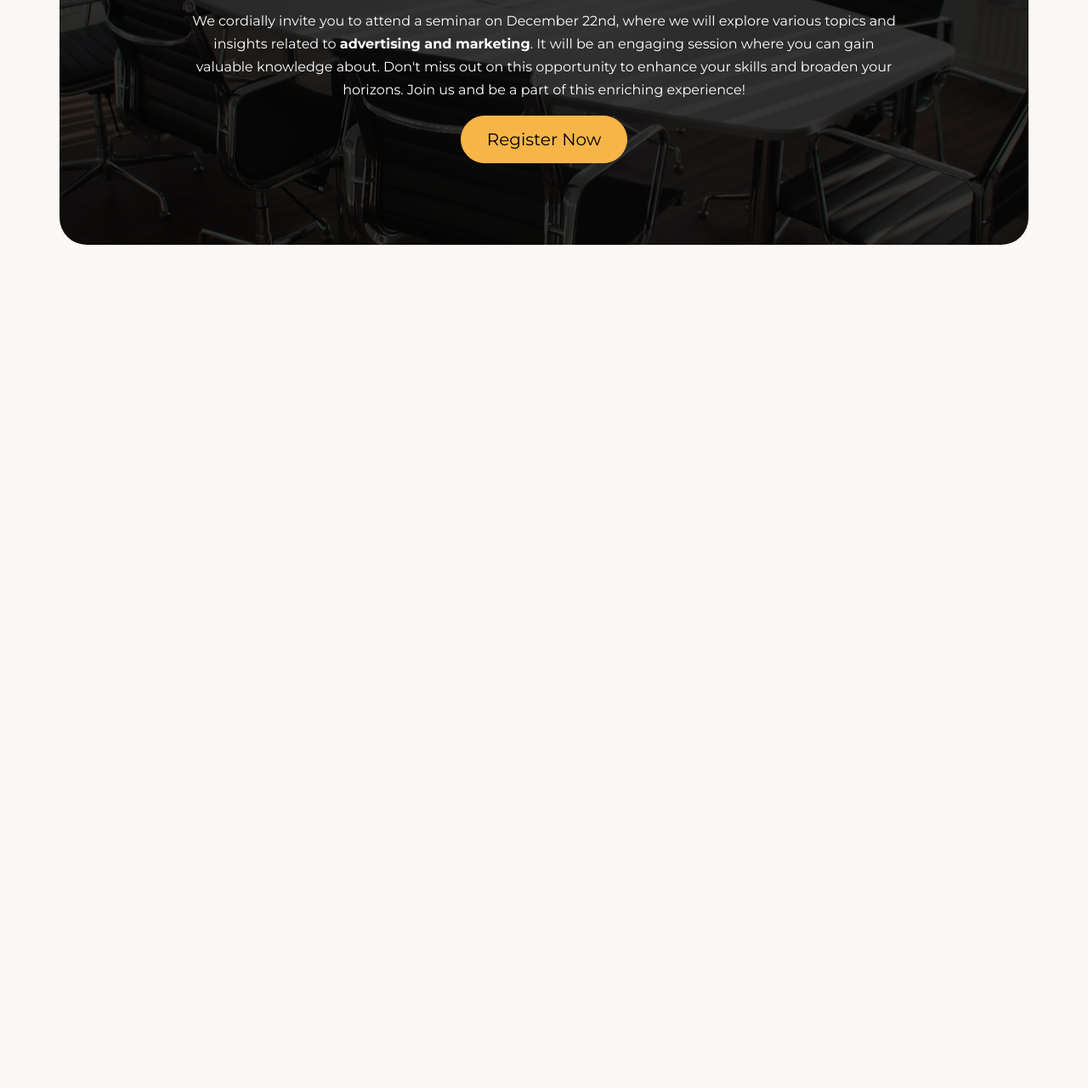
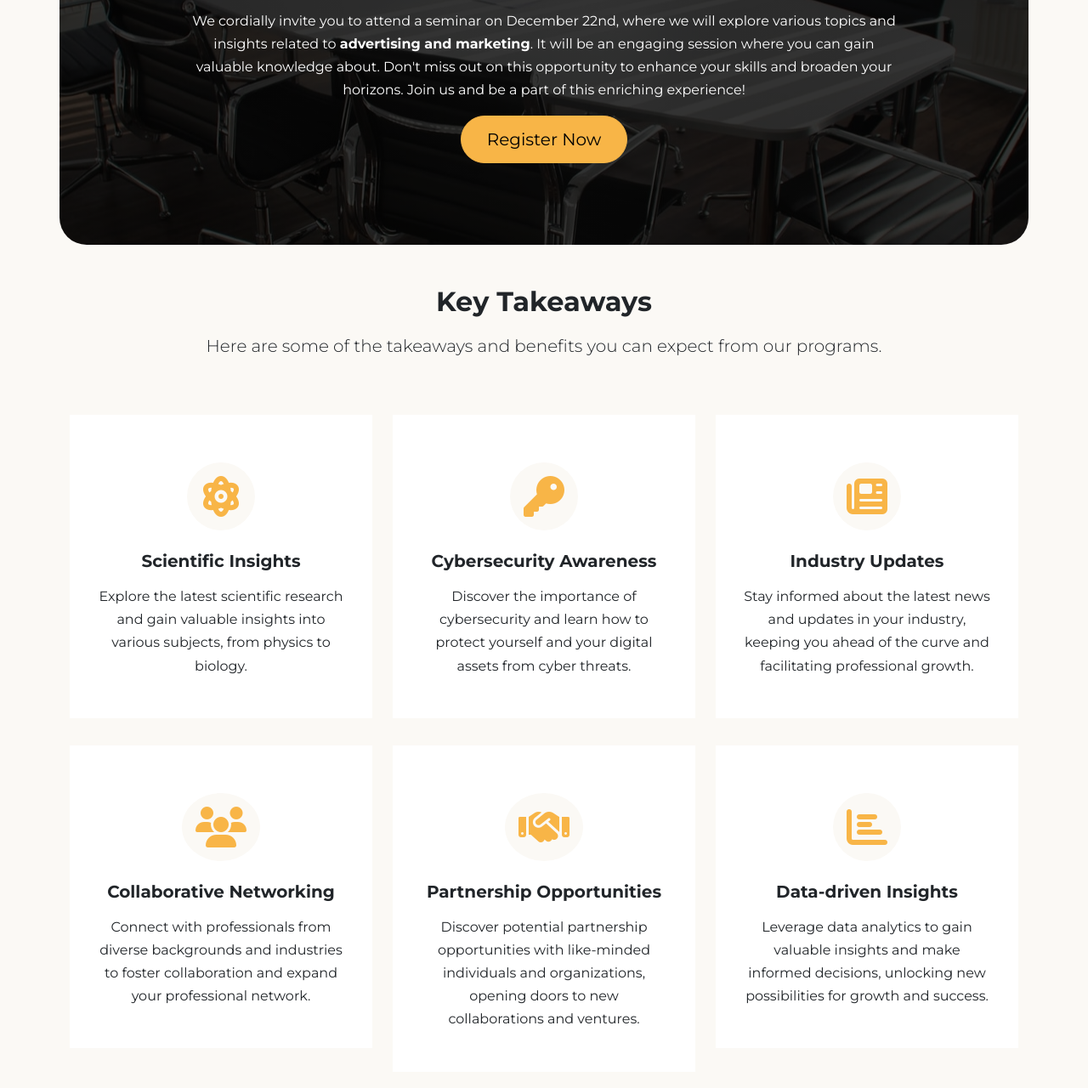
Before and after one commit to bitbard3/edunexa, a website: page index.html in a window 1280 px wide. Shown: the part 4273-5553 px from the top of the page at 85% size. Before the commit the page ends 4609 px from the top, so only its background shows below. Drawn offline with nearby package versions, Linux system fonts and the light colour scheme; files that its build step writes are made by us from their sources.

```diff
--- a/index.html
+++ b/index.html
@@ -353,6 +353,100 @@
       </div>
     </div>
   </section>
+  <!-- Takeaways Section -->
+  <section class="key-takeaways my-5">
+    <div class="container">
+      <div class="row mb-5">
+        <div class="col-12">
+          <div class="text-container text-center">
+            <h3 class="fw-bold fs-2">
+              Key Takeaways
+            </h3>
+            <p class="lead">
+              Here are some of the takeaways and benefits you can expect from our programs.
+            </p>
+          </div>
+        </div>
+      </div>
+      <div class="row mb-3">
+        <div class="col-md-4 mb-3">
+          <div class="bg-white text-center card p-3 border-0 rounded-0">
+            <div class="card-body">
+              <i class="fas fa-atom fa-3x bg-light text-primary p-3 rounded-circle my-4"></i>
+              <h5 class="fw-bold fs-5">
+                Scientific Insights
+              </h5>
+              <p>Explore the latest scientific research and gain valuable insights into various subjects, from physics
+                to
+                biology.</p>
+            </div>
+          </div>
+        </div>
+        <div class="col-md-4 mb-3">
+          <div class="bg-white text-center card p-3 border-0 rounded-0">
+            <div class="card-body">
+              <i class="fas fa-key fa-3x bg-light text-primary p-3 rounded-circle my-4"></i>
+              <h5 class="fw-bold fs-5">
+                Cybersecurity Awareness
+              </h5>
+              <p>Discover the importance of cybersecurity and learn how to protect yourself and your digital assets from
+                cyber threats.</p>
+            </div>
+          </div>
+        </div>
+        <div class="col-md-4 mb-3">
+          <div class="bg-white text-center card p-3 border-0 rounded-0">
+            <div class="card-body">
+              <i class="fas fa-newspaper fa-3x bg-light text-primary p-3 rounded-circle my-4"></i>
+              <h5 class="fw-bold fs-5">
+                Industry Updates
+              </h5>
+              <p>Stay informed about the latest news and updates in your industry, keeping you ahead of the curve and
+                facilitating professional growth.</p>
+            </div>
+          </div>
+        </div>
+      </div>
+      <div class="row">
+        <div class="col-md-4 mb-3">
+          <div class="bg-white text-center card p-3 border-0 rounded-0">
+            <div class="card-body">
+              <i class="fas fa-users fa-3x bg-light text-primary p-3 rounded-circle my-4"></i>
+              <h5 class="fw-bold fs-5">
+                Collaborative Networking
+              </h5>
+              <p>Connect with professionals from diverse backgrounds and industries to foster collaboration and expand
+                your professional network.</p>
+            </div>
+          </div>
+        </div>
+        <div class="col-md-4 mb-3">
+          <div class="bg-white text-center card p-3 border-0 rounded-0">
+            <div class="card-body">
+              <i class="fas fa-handshake fa-3x bg-light text-primary p-3 rounded-circle my-4"></i>
+              <h5 class="fw-bold fs-5">
+                Partnership Opportunities
+              </h5>
+              <p>Discover potential partnership opportunities with like-minded individuals and organizations, opening
+                doors to new collaborations and ventures.</p>
+            </div>
+          </div>
+        </div>
+        <div class="col-md-4 mb-3">
+          <div class="bg-white text-center card p-3 border-0 rounded-0">
+            <div class="card-body">
+              <i class="fas fa-chart-bar fa-3x bg-light text-primary p-3 rounded-circle my-4"></i>
+              <h5 class="fw-bold fs-5">
+                Data-driven Insights
+              </h5>
+              <p>Leverage data analytics to gain valuable insights and make informed decisions, unlocking new
+                possibilities for growth and success.</p>
+            </div>
+          </div>
+        </div>
+      </div>
+    </div>
+  </section>
 
 
 
```
